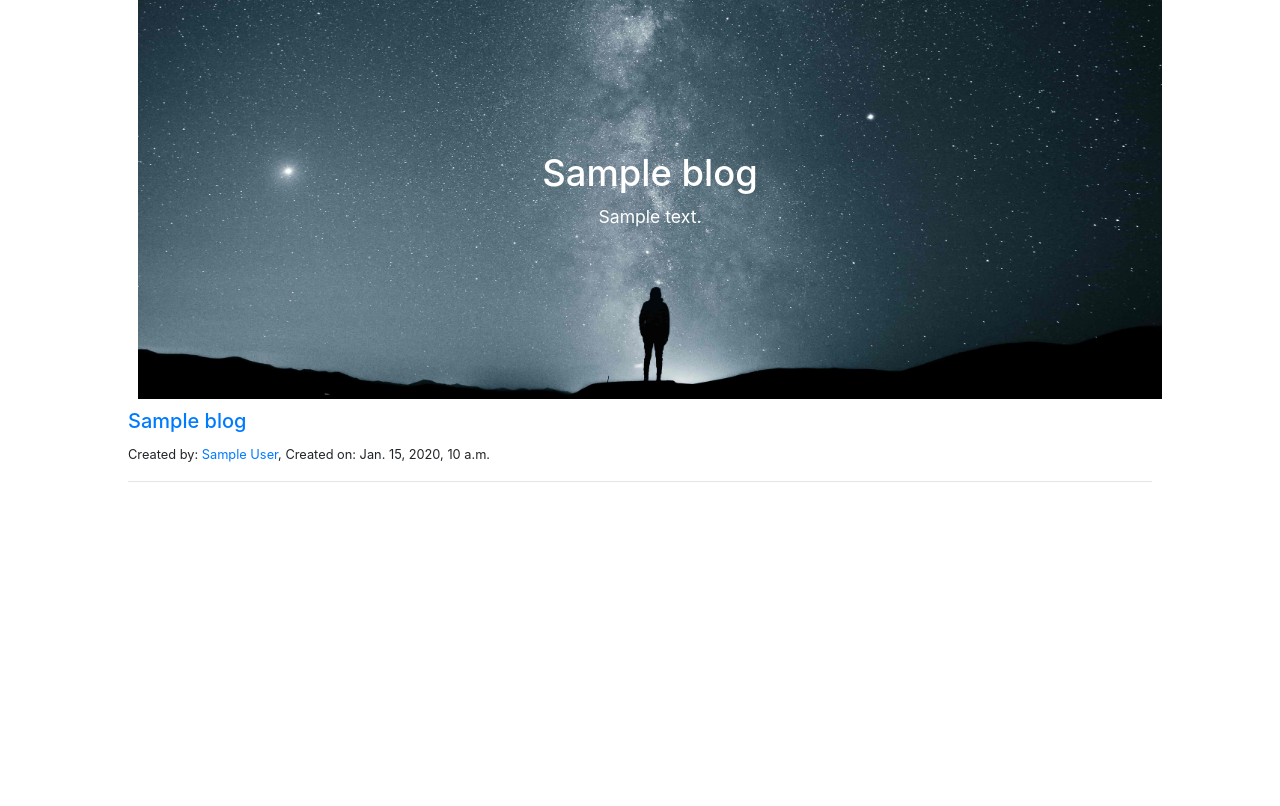
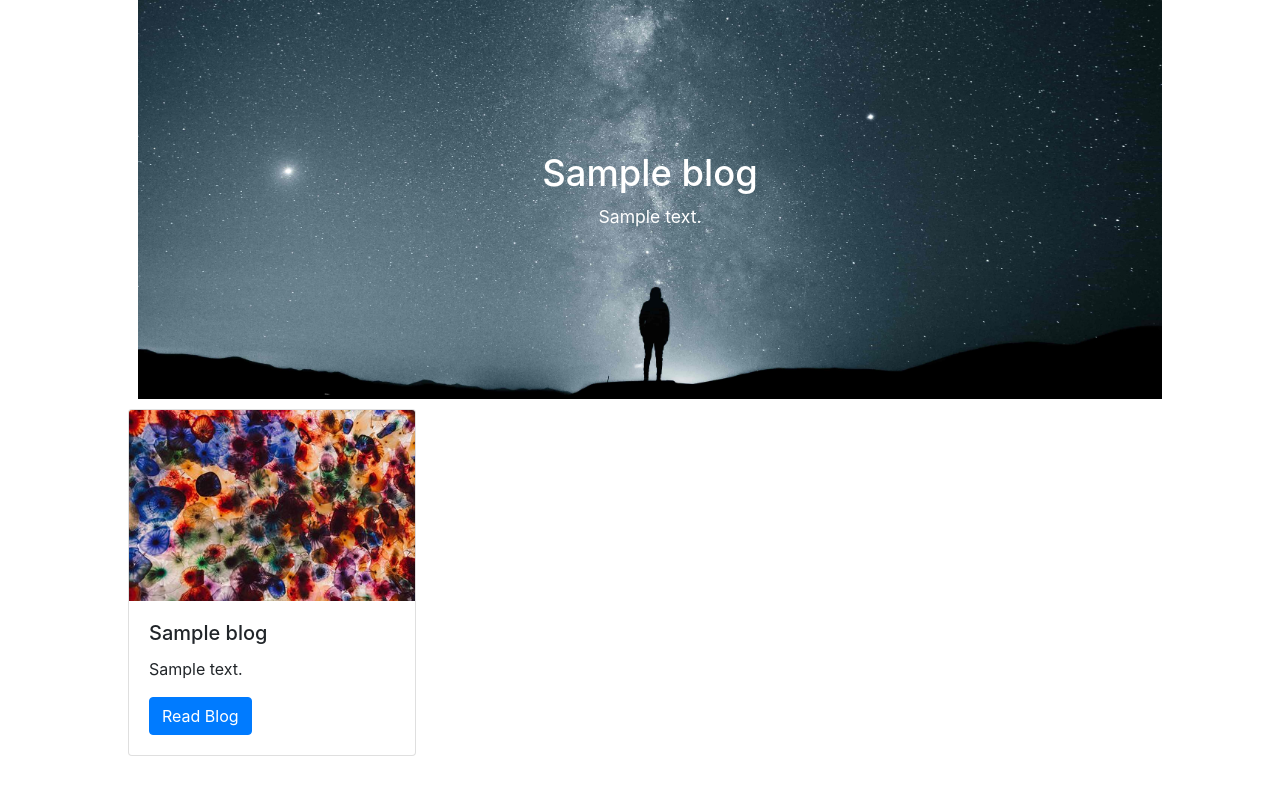
Before and after one commit to HussainIslam/coco, a Django app: template templates/Blog/list_blogs.html in a window 1280 px wide. Shown: the part 112-918 px from the top of the page. Before the commit the page ends 594 px from the top, so only its background shows below. Run offline with Django 3.2, Linux system fonts and the light colour scheme; the template is opened without the code that fills it: most values are stand-ins (such as "Sample title", 1, 10 or a date in 2020); parts of the project's set-up code (start-up, migrations or seed data) failed here and were passed over; some libraries are stand-ins or nearby versions.

Commit message:
create blog cards on list page

```diff
--- a/templates/Blog/_blog_info.html
+++ b/templates/Blog/_blog_info.html
@@ -1,5 +1,10 @@
-<div>
-    <h5><a href="{{ blog.get_absolute_url }}">{{ blog.title }}</a></h5>
-    <small>Created by: <a href="{% url 'user_profile' blog.author.pk %}">{{ blog.author }}</a>, Created on: {{ blog.created }}</small>
-    <hr>
+{% load static %}
+
+<div class="card" style="width: 18rem;">
+  <img src="{% static 'assets/blog-card-image.jpg' %}" class="card-img-top" alt="blog card">
+  <div class="card-body">
+    <h5 class="card-title">{{ blog.title }}</h5>
+    <p class="card-text">{{ blog.body | truncatechars:200 }}</p>
+    <a href="{{ blog.get_absolute_url }}" class="btn btn-primary">Read Blog</a>
+  </div>
 </div>
```
